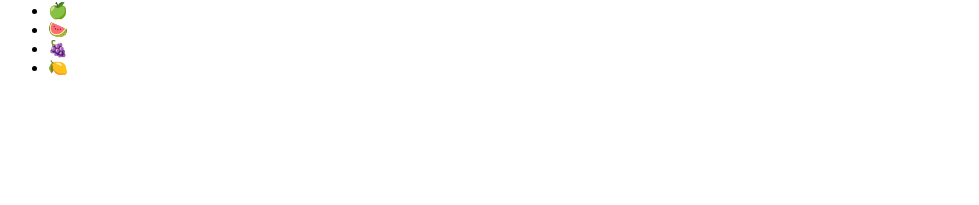
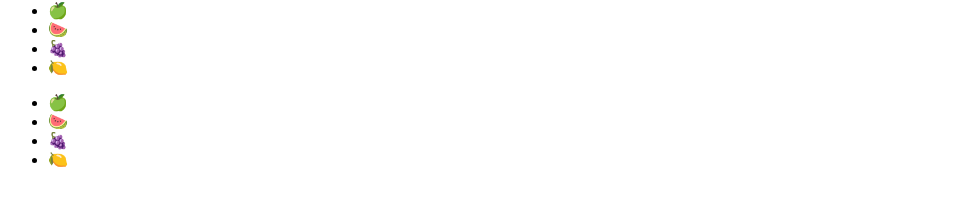
Before and after one commit to MDG99/Curso-React, a React (Vite) app: page / in a window 1280 px wide. Shown: the part 401-606 px from the top of the page, without its empty margins (0-979 px from the left). Built offline with nearby package versions, Linux system fonts and the light colour scheme.

Commit message:
modularización

```diff
--- a/src/App.jsx
+++ b/src/App.jsx
@@ -1,13 +1,14 @@
 // Podemos importar usando vite. Nos trae el path
 import imgUno from './assets/images/img-1.jpeg'
 import Button from "./components/Button"
-import ItemFruit from './components/ItemFruit'
+import ListFruit from './components/ListFruit'
 
 
 const App = () => {
     const title = "mi titulo desde una constante"
     const classTitle = "text-center"
     const pathImg = imgUno
+
     const fruits = ["🍏", "🍉", "🍇", "🍋"]
 
     return (
@@ -19,14 +20,8 @@ const App = () => {
             <Button text="botón 1"/>
             <Button text="botón 2"/>
             <Button text="botón 3"/>
-            <ul>
-                {
-                    fruits.map((fruit, index) => {
-                        //return (<li key={index}>{fruit} - {index}</li>)
-                        return <ItemFruit key={index} text={fruit}/>
-                    })
-                }
-            </ul>
+            <ListFruit fruits={fruits}/>
+            <ListFruit fruits={fruits}/>
         </>
     )
 }
--- /dev/null
+++ b/src/components/ListFruit.jsx
@@ -0,0 +1,17 @@
+import ItemFruit from "./ItemFruit"
+
+const ListFruit = ({ fruits }) => {
+    //const fruits = ["🍏", "🍉", "🍇", "🍋"]
+
+    return (<ul>
+        {
+            fruits.map((fruit, index) => {
+                //return (<li key={index}>{fruit} - {index}</li>)
+                return <ItemFruit key={index} text={fruit}/>
+            })
+        }
+    </ul>
+    )
+}
+
+export default ListFruit;
```
Also changed, not shown: 1 other file (tests, documents, lock files or other folders).
